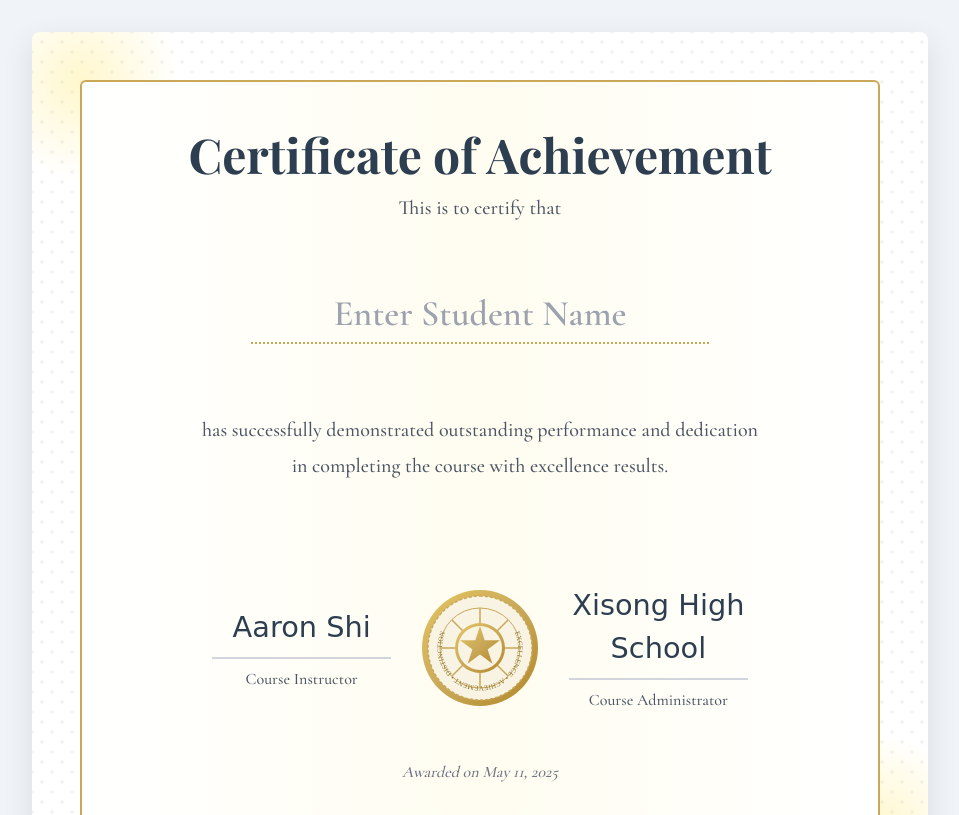
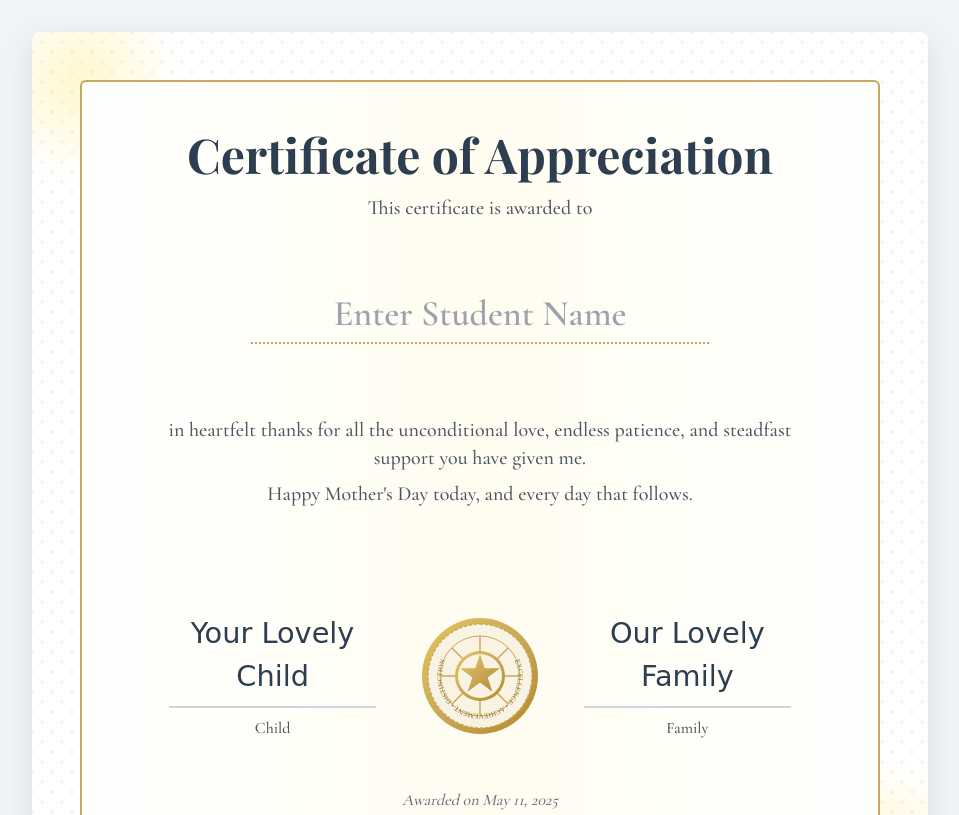
Before and after one commit to aaronshi1129/cert-to-mom, a plain HTML site: page index.html in a window 1280 px wide. Shown: the top 815 px of the page, without its empty margins (160-1119 px from the left). Drawn offline with nearby package versions, Linux system fonts and the light colour scheme.

Commit message:
Update index.html

```diff
--- a/index.html
+++ b/index.html
@@ -3,7 +3,7 @@
 <head>
     <meta charset="UTF-8">
     <meta name="viewport" content="width=device-width, initial-scale=1.0">
-    <title>Certificate of Achievement</title>
+    <title>Certificate of Appreciation</title>
     <script src="https://cdn.tailwindcss.com"></script>
     <script src="https://html2canvas.hertzen.com/dist/html2canvas.min.js"></script>
     <link rel="preconnect" href="https://fonts.googleapis.com">
@@ -109,8 +109,8 @@
         <div id="certificate-container" class="certificate p-8 md:p-12 rounded-lg">
             <div class="certificate-border p-8 md:p-12 rounded-md relative z-10">
                 <div class="text-center mb-8">
-                    <h1 class="certificate-title text-3xl md:text-5xl text-[#2c3e50] mb-4">Certificate of Achievement</h1>
-                    <p class="text-lg md:text-xl text-gray-600">This is to certify that</p>
+                    <h1 class="certificate-title text-3xl md:text-5xl text-[#2c3e50] mb-4">Certificate of Appreciation</h1>
+                    <p class="text-lg md:text-xl text-gray-600">This certificate is awarded to</p>
                 </div>
 
                 <div class="text-center my-8 mx-auto max-w-lg">
@@ -120,16 +120,16 @@
                 </div>
 
                 <div class="text-center my-10 mx-auto max-w-2xl">
-                    <p class="text-lg md:text-xl text-gray-600">has successfully demonstrated outstanding performance and dedication</p>
-                    <p class="text-lg md:text-xl text-gray-600 mt-2">in completing the course with excellence results.</p>
+                    <p class="text-lg md:text-xl text-gray-600">in heartfelt thanks for all the unconditional love, endless patience, and steadfast support you have given me.</p>
+                    <p class="text-lg md:text-xl text-gray-600 mt-2">Happy Mother's Day today, and every day that follows.</p>
                 </div>
 
                 <div class="flex flex-col md:flex-row justify-between items-center mt-16 max-w-3xl mx-auto">
                     <div class="mb-6 md:mb-0 md:w-1/3 text-center">
                         <div class="flex flex-col items-center">
-                            <p class="signature">Aaron Shi</p>
+                            <p class="signature">Your Lovely Child</p>
                             <div class="w-full max-w-xs h-0.5 bg-gray-300 my-2"></div>
-                            <p class="text-gray-600">Course Instructor</p>
+                            <p class="text-gray-600">Child</p>
                         </div>
                     </div>
 
@@ -200,9 +200,9 @@
 
                     <div class="mb-6 md:mb-0 md:w-1/3 text-center">
                         <div class="flex flex-col items-center">
-                            <p class="signature">Xisong High School</p>
+                            <p class="signature">Our Lovely Family</p>
                             <div class="w-full max-w-xs h-0.5 bg-gray-300 my-2"></div>
-                            <p class="text-gray-600">Course Administrator</p>
+                            <p class="text-gray-600">Family</p>
                         </div>
                     </div>
                 </div>
```
